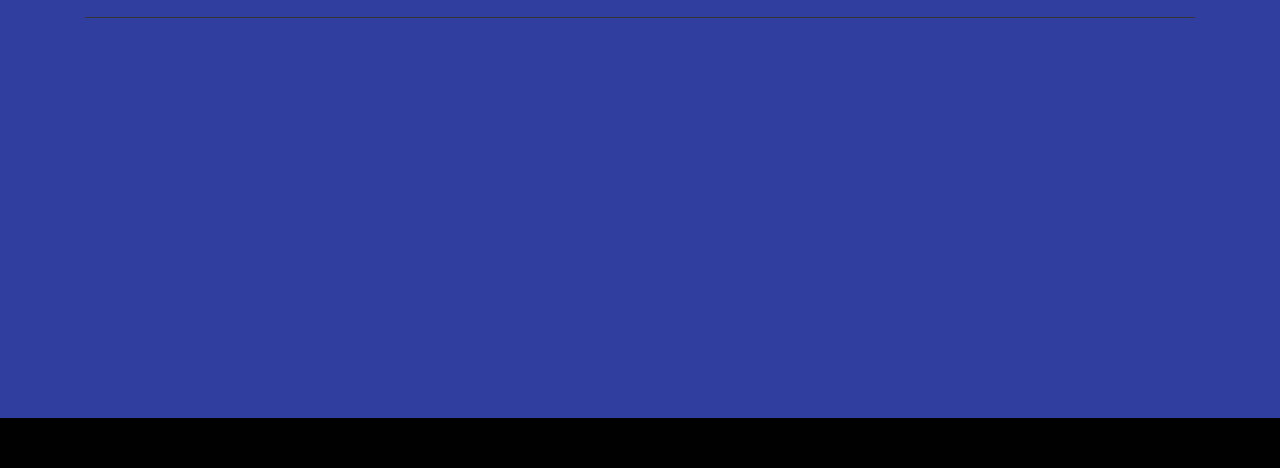
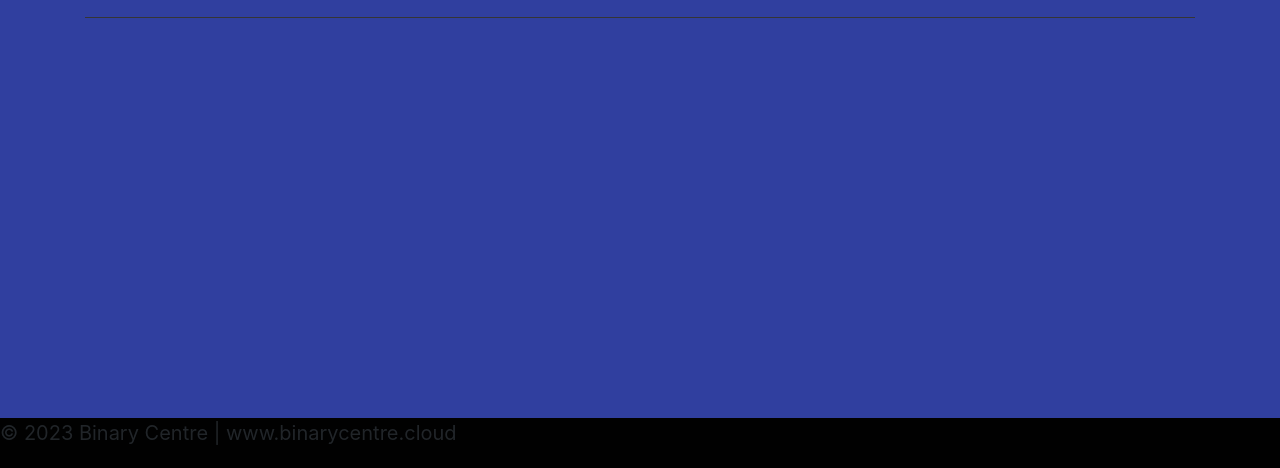
Before and after one commit to binarycentre/binarycentre.github.io, a plain HTML site: page index.html in a window 1280 px wide. Shown: the part 382-850 px from the top of the page. Before the commit the page ends 800 px from the top, so only its background shows below. Drawn offline with nearby package versions, Linux system fonts and the light colour scheme.

Commit message:
Update index.html

```diff
--- a/index.html
+++ b/index.html
@@ -131,4 +131,7 @@
 
 	</main>
 </body>
+
+<p>&copy; 2023 Binary Centre | www.binarycentre.cloud</p>
+
 </html>
```
